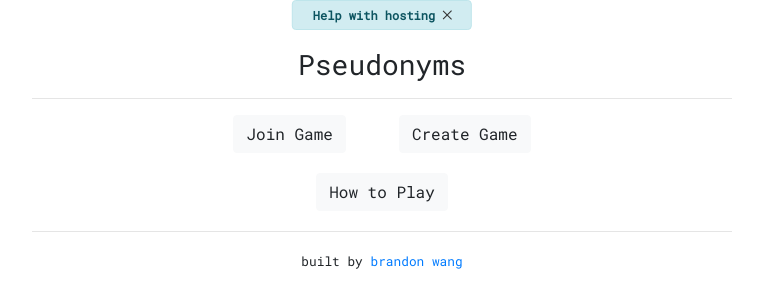
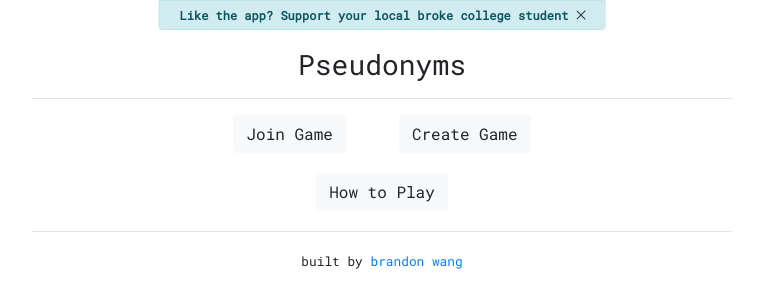
Before and after one commit to coconut750750/pseudonyms, a React (Create React App) app in the folder client/: page / in a window 1280 px wide. Shown: the top 308 px of the page, without its empty margins (258-1021 px from the left). Built offline with nearby package versions, Linux system fonts and the light colour scheme.

Commit message:
better donation prompts

```diff
--- a/client/src/components/Donate.css
+++ b/client/src/components/Donate.css
@@ -10,6 +10,8 @@
 
     left: 50%;
     transform: translateX(-50%);
+    border-top-right-radius: 0;
+    border-top-left-radius: 0;
 }
 
 .donate a {
--- a/client/src/components/Donate.js
+++ b/client/src/components/Donate.js
@@ -1,6 +1,23 @@
 import React, { useState } from 'react';
 
 import "./Donate.css";
+
+const altPrompts = [
+  "Like the app? I need money for Chipotle",
+  "Like the app? Help me pay my taxes",
+  "If you won't support Wikipedia, at least support me",
+  "Feet pics?"
+];
+
+function getPrompt() {
+  const r = Math.floor(Math.random() * 2);
+  if (r === 0) {
+    return "Like the app? Support your local broke college student";
+  } else {
+    const i = Math.floor(Math.random() * altPrompts.length);
+    return altPrompts[i];
+  }
+}
 
 export default function Donate(props) {
   const [display, setDisplay] = useState(true);
@@ -9,7 +26,7 @@ export default function Donate(props) {
     return (
       <div>
         <div className="donate alert alert-info" role="alert">
-          <a href="https://www.paypal.me/brandonw4">Help with hosting</a>
+          <a href="https://www.paypal.me/brandonw4">{getPrompt()}</a>
 
           <button className="badge-x" onClick={() => setDisplay(false)}>
             <span/>
```
Lines whose indentation alone changed are shown as unchanged.
